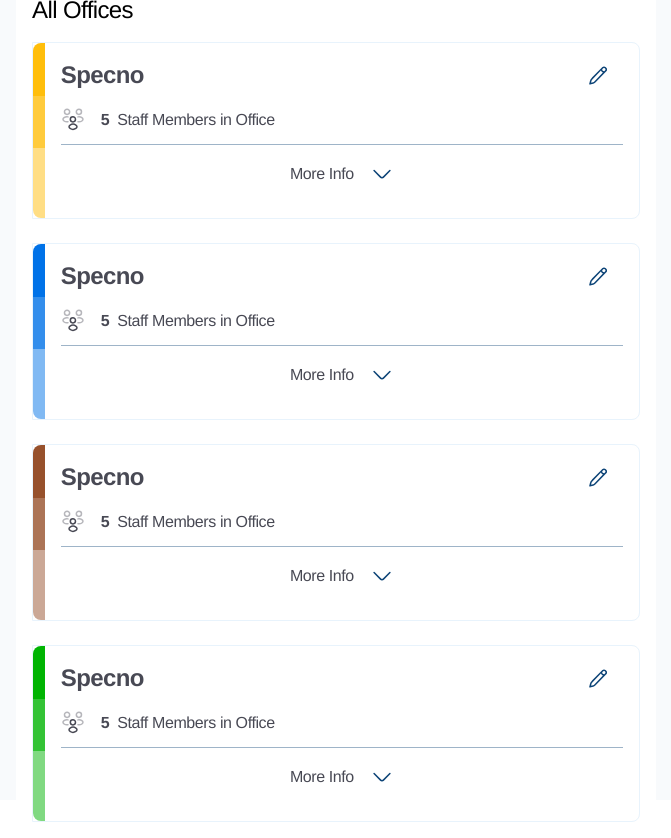
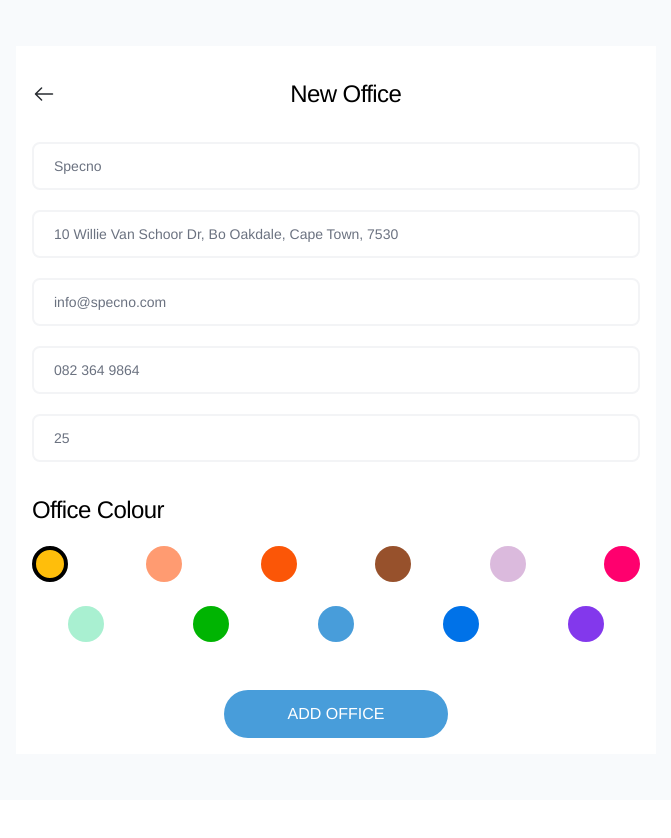
Before and after one commit to bbwogqoyi/specno-office-app, a Vue app in the folder packages/web/: page / in a window 1280 px wide. Shown: the whole page, without its empty margins (304-975 px from the left). After the commit the page ends 800 px from the top, so only its background shows below. Built offline with nearby package versions, Linux system fonts and the light colour scheme.

Commit message:
feature(ui): added an office component for creating new instances and updating existing ones

```diff
--- a/packages/web/src/App.vue
+++ b/packages/web/src/App.vue
@@ -4,6 +4,7 @@
 import HelloWorld from './components/HelloWorld.vue'
 import Office from './components/Office.vue'
 import LandingPage from './components/LandingPage.vue';
+import NewOrEditOffice from './components/NewOrEditOffice.vue';
 </script>
 
 <template>
@@ -14,8 +15,19 @@ import LandingPage from './components/LandingPage.vue';
 
   <div class="h-screen flex items-center bg-[#F8FAFC] ">
     <div class="w-1/2 mx-auto ">
-      <Office class="hidden" />
-      <LandingPage />
+      <!-- <Office class="hidden" />
+      <LandingPage class="hidden"/> -->
+      <NewOrEditOffice
+        :isNew='true'
+        :currentInfo='{
+          name:"Specno",
+          capacity:25,
+          mobile:"082&nbsp;364&nbsp;9864",
+          email:"info@specno.com",
+          location:"10 Willie Van Schoor Dr, Bo Oakdale, Cape Town, 7530",
+          colour:"#FFBE0B"
+        }'
+      />
     </div>
   </div>
 
--- /dev/null
+++ b/packages/web/src/components/NewOrEditOffice.vue
@@ -0,0 +1,122 @@
+<script setup>
+import { defineProps, ref, toRefs } from "vue";
+import OfficeColourButton from "./OfficeColourButton.vue";
+
+const props = defineProps({
+  isNew: Boolean,
+  currentInfo: Object
+});
+
+const { currentInfo } = toRefs(props);
+const office = currentInfo.value;
+
+let name = ref(office.name)
+let mobile = ref(office.mobile)
+let email = ref(office.email)
+let capacity = ref(office.capacity)
+let location = ref(office.location)
+let colour = ref(office.colour)
+
+let swapColour =
+  (newColour) => colour.value = newColour
+
+const colourOptionsRow1 = [
+  '#FFBE0B', '#FF9B71', '#FB5607', '#97512C', '#DBBADD', '#FF006E'
+]
+
+const colourOptionsRow2 = [
+  '#A9F0D1', '#00B402', '#489DDA', '#0072E8', '#8338EC'
+]
+
+</script>
+
+<template>
+  <div class="bg-white p-4 ">
+    <!-- header -->
+    <div class="w-full flex items-center justify-between my-4">
+      <svg class="cursor-pointer" width="24" height="24" fill="none" xmlns="http://www.w3.org/2000/svg"><path d="M9.57 5.93 3.5 12l6.07 6.07M20.5 12H3.67" stroke="#292D32" stroke-width="1.5" stroke-miterlimit="10" stroke-linecap="round" stroke-linejoin="round"/></svg>
+
+      <div>
+        <p class="text-2xl tracking-tight" :class="[isNew ? 'block':'hidden']">New Office</p>
+        <p class="text-2xl tracking-tight" :class="[isNew ? 'hidden':'block']">Edit Office</p>
+      </div>
+
+      <div>&nbsp;</div>
+    </div>
+
+    <!-- fields -->
+    <div class="flex flex-col space-y-5 mt-8 mb-8 font-medium text-gray-500">
+      <input
+        class="border-2 border-gray-100 bg-white w-full h-12 px-5 rounded-lg text-sm focus:border-indigo-500"
+        type="text" name="name" placeholder="Office Name" v-model="name">
+
+      <input
+        class="border-2 border-gray-100 bg-white w-full h-12 px-5 rounded-lg text-sm "
+        type="text" name="address" placeholder="Physical Address" v-model="location">
+
+      <input
+        class="border-2 border-gray-100 bg-white w-full h-12 px-5 rounded-lg text-sm "
+        type="email" name="email" placeholder="Email Address" v-model="email">
+
+      <input
+        class="border-2 border-gray-100 bg-white w-full h-12 px-5 rounded-lg text-sm focus:border-indigo-500"
+        type="text" name="mobile" placeholder="Phone Number" v-model="mobile">
+
+      <input
+        class="border-2 border-gray-100 bg-white w-full h-12 px-5 rounded-lg text-sm focus:border-indigo-500"
+        type="number" name="capacity" placeholder="Maximum Capacity" v-model="capacity">
+    </div>
+
+    <p class="text-2xl tracking-tight mb-5">Office Colour</p>
+
+    <div class="mb-12 space-y-6">
+      <!-- Colour Row 1 -->
+      <div class="flex justify-between">
+        <OfficeColourButton v-for="colourCode in colourOptionsRow1"
+          :key="colourCode"
+          :componentColour="colourCode"
+          :selectedColour=colour
+          @changeSelectedColour="swapColour"
+        />
+      </div>
+
+      <!-- Colour Row 2 -->
+      <div class="flex justify-between px-9">
+        <OfficeColourButton v-for="colourCode in colourOptionsRow2"
+          :key="colourCode"
+          :componentColour="colourCode"
+          :selectedColour=colour
+          @changeSelectedColour="swapColour"
+        />
+      </div>
+    </div>
+
+    <div class="space-y-3">
+      <div class="w-full flex justify-center" :class="[isNew ? 'block':'hidden']">
+        <button type="button" class="rounded-full w-56 h-12 bg-[#489DDA]">
+          <span class="text-base font-medium text-white">
+            ADD OFFICE
+          </span>
+        </button>
+      </div>
+
+      <div class="w-full flex justify-center" :class="[isNew ? 'hidden':'block']">
+        <button type="button" class="rounded-full w-56 h-12 bg-[#489DDA]">
+          <span class="text-base font-medium text-white">
+            UPDATE OFFICE
+          </span>
+        </button>
+      </div>
+
+      <div class="w-full flex justify-center" :class="[isNew ? 'hidden':'block']">
+        <button type="button" class="rounded-full w-56 h-12 bg-[#d83a3a]">
+          <span class="text-base font-medium text-white">
+            DELETE OFFICE
+          </span>
+        </button>
+      </div>
+    </div>
+
+
+  </div>
+</template>
--- a/packages/web/src/components/Office.vue
+++ b/packages/web/src/components/Office.vue
@@ -43,9 +43,9 @@ let members = ref([
     </div>
 
     <OfficeOverview
+      :capacity='25'
+      :noOfOccupants='5'
       name="Specno"
-      capacity=25
-      noOfOccupants=5
       mobile="082&nbsp;364&nbsp;9864"
       email="info@specno.com"
       location="10 Willie Van Schoor Dr, Bo Oakdale, Cape Town, 7530"
--- /dev/null
+++ b/packages/web/src/components/OfficeColourButton.vue
@@ -0,0 +1,25 @@
+<script setup>
+import { defineProps, defineEmits, toRefs } from "vue";
+
+const props = defineProps({
+  selectedColour: String,
+  componentColour: String
+});
+
+const emit = defineEmits(['changeSelectedColour'])
+
+const { componentColour, selectedColour } = toRefs(props);
+
+let isSelected = () => selectedColour.value === componentColour.value
+
+let changeSelectedColour = () => emit('changeSelectedColour', componentColour.value)
+
+</script>
+
+<template>
+  <button type="button"
+    class="rounded-full w-9 h-9"
+    :style="{ 'background-color': componentColour }"
+    @click="changeSelectedColour"
+    :class="[isSelected() ? 'border-4 border-black':'border-none']" ></button>
+</template>
```
